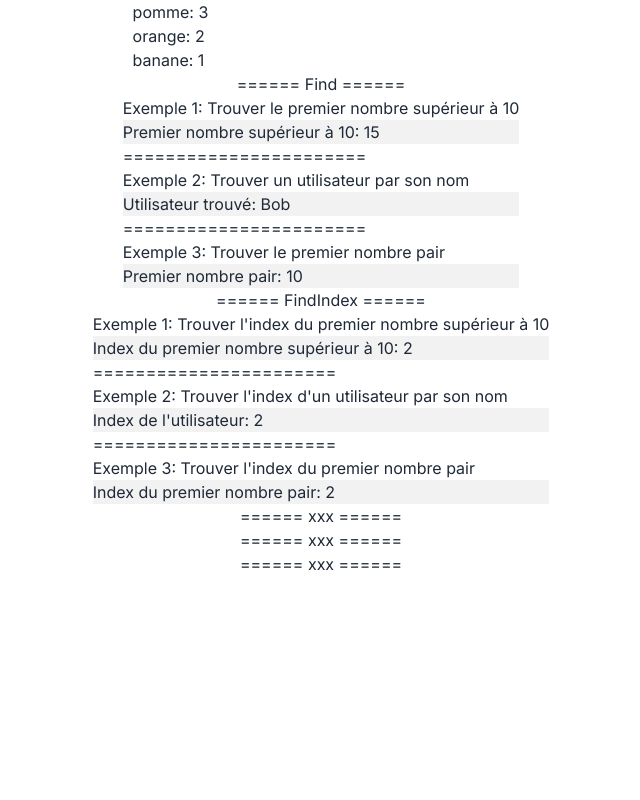
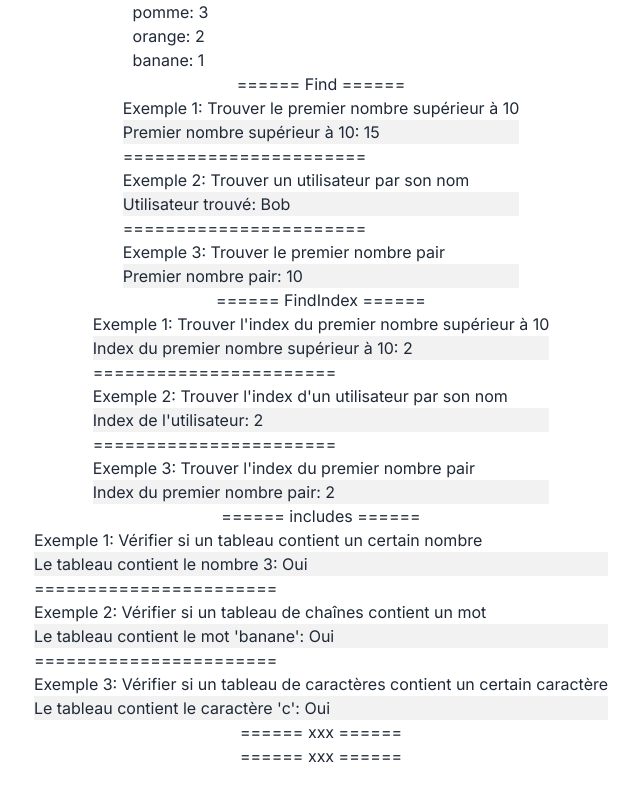
Before and after one commit to mathias-grdl/Javascript-Exemples, a Next.js app: page / in a window 1280 px wide. Shown: the part 3361-4161 px from the top of the page, without its empty margins (319-959 px from the left). Before the commit the page ends 4033 px from the top, so only its background shows below. Built offline with nearby package versions, Linux system fonts and the light colour scheme.

Commit message:
add: includes

```diff
--- a/app/page.jsx
+++ b/app/page.jsx
@@ -4,6 +4,7 @@ import Filter from "@/components/Filter";
 import Find from "@/components/find";
 import FindIndex from "@/components/findIndex";
 import ForEach from "@/components/forEach";
+import Includes from "@/components/includes";
 import Map from "@/components/Map";
 import Reduce from "@/components/reduce";
 import Some from "@/components/some";
@@ -26,7 +27,8 @@ export default function Home() {
 			<Find />
 			<aside>====== FindIndex ======</aside>
 			<FindIndex />
-			<aside>====== xxx ======</aside>
+			<aside>====== includes ======</aside>
+			<Includes />
 			<aside>====== xxx ======</aside>
 			<aside>====== xxx ======</aside>
 		</main>
--- /dev/null
+++ b/components/includes/index.jsx
@@ -0,0 +1,71 @@
+// .includes() sert à déterminer si un tableau contient une valeur et retourne true ou false selon le cas.
+
+// Exemple 1: Vérifier si un tableau contient un certain nombre
+function ContientNombre() {
+	const numbers = [1, 2, 3, 4, 5];
+	const containsNumber = numbers.includes(3);
+
+	return (
+		<p className="bg-base-200">
+			Le tableau contient le nombre 3: {containsNumber ? "Oui" : "Non"}
+		</p>
+	);
+}
+
+// Exemple 2: Vérifier si un tableau de chaînes contient un mot
+function ContientMot() {
+	const words = ["pomme", "banane", "orange"];
+	const containsWord = words.includes("banane");
+
+	return (
+		<p className="bg-base-200">
+			Le tableau contient le mot 'banane': {containsWord ? "Oui" : "Non"}
+		</p>
+	);
+}
+
+// Exemple 3: Vérifier si un tableau de caractères contient un certain caractère
+function ContientCaractère() {
+	const characters = ["a", "b", "c", "d"];
+	const containsCharacter = characters.includes("c");
+
+	return (
+		<p className="bg-base-200">
+			Le tableau contient le caractère 'c':{" "}
+			{containsCharacter ? "Oui" : "Non"}
+		</p>
+	);
+}
+
+export default function Includes() {
+	return (
+		<div className="flex flex-col">
+			{/* Exemple 1: Vérifier si un tableau contient un certain nombre */}
+			<div>
+				<h2>
+					Exemple 1: Vérifier si un tableau contient un certain nombre
+				</h2>
+				<ContientNombre />
+			</div>
+			<aside>=======================</aside>
+
+			{/* Exemple 2: Vérifier si un tableau de chaînes contient un mot */}
+			<div>
+				<h2>
+					Exemple 2: Vérifier si un tableau de chaînes contient un mot
+				</h2>
+				<ContientMot />
+			</div>
+			<aside>=======================</aside>
+
+			{/* Exemple 3: Vérifier si un tableau de caractères contient un certain caractère */}
+			<div>
+				<h2>
+					Exemple 3: Vérifier si un tableau de caractères contient un
+					certain caractère
+				</h2>
+				<ContientCaractère />
+			</div>
+		</div>
+	);
+}
```
